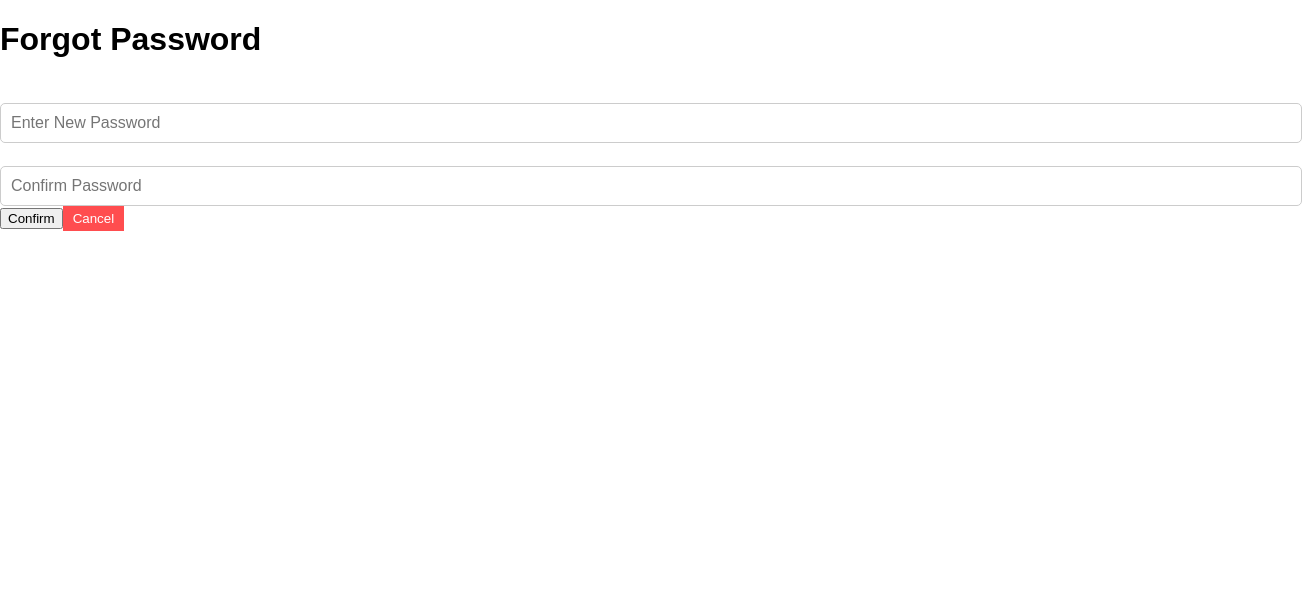
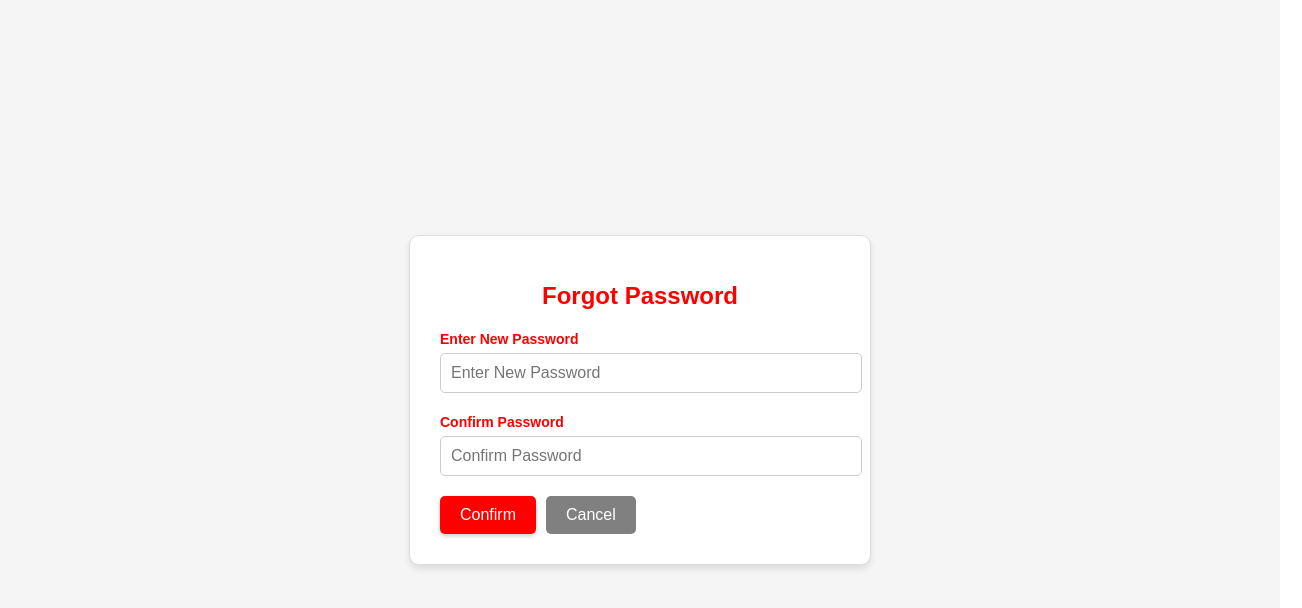
Before and after one commit to SaadThaplawala/Carpool, a React (Vite) app in the folder Frontend/carpool/: page /forgot-password in a window 1280 px wide. Shown: the top 608 px of the page, 1302 px wide, since content can reach past the window. Built offline with nearby package versions, Linux system fonts and the light colour scheme.

Commit message:
ForgotPasswordScreen

```diff
--- a/Frontend/carpool/src/ForgotPasswordScreen.css
+++ b/Frontend/carpool/src/ForgotPasswordScreen.css
@@ -1,28 +1,82 @@
-/* Message Container */
+.forgot-password-container {
+  display: flex;
+  flex-direction: column;
+  align-items: center;
+  justify-content: center;
+  height: 100vh;
+  background-color: #f5f5f5;
+}
+
 .message-container {
-    position: fixed;
-    top: 10%;
-    left: 50%;
-    transform: translateX(-50%);
-    padding: 15px 20px;
-    font-size: 16px;
-    font-weight: bold;
-    border-radius: 8px;
-    text-align: center;
-    z-index: 1000;
-    width: 80%;
-    max-width: 400px;
-    box-shadow: 0 4px 15px rgba(0, 0, 0, 0.2);
-  }
+  padding: 10px 20px;
+  border-radius: 5px;
+  font-size: 16px;
+  margin-bottom: 20px;
+  text-align: center;
+}
 
-  /* Success Message */
-  .success-message {
-    background-color: #28a745; /* Green */
-    color: #ffffff;
-  }
+.success-message {
+  background-color: #d4edda;
+  color: #155724;
+  border: 1px solid #c3e6cb;
+}
 
-  /* Error Message */
-  .error-message {
-    background-color: #dc3545; /* Red */
-    color: #ffffff;
-  }
+.error-message {
+  background-color: #f8d7da;
+  color: #721c24;
+  border: 1px solid #f5c6cb;
+}
+
+.forgot-password-card {
+  background: white;
+  border: 1px solid #ddd;
+  border-radius: 10px;
+  padding: 30px;
+  width: 400px;
+  box-shadow: 0px 4px 6px rgba(0, 0, 0, 0.1);
+}
+
+.forgot-password-header h1 {
+  color: red;
+  font-size: 24px;
+  margin-bottom: 20px;
+  text-align: center;
+}
+
+.forgot-password-body .input-label {
+  color: red;
+  font-size: 14px;
+  font-weight: bold;
+  margin-bottom: 5px;
+}
+
+.input-field {
+  width: 100%;
+  padding: 10px;
+  margin-bottom: 20px;
+  border: 1px solid #ccc;
+  border-radius: 5px;
+}
+
+.action-button {
+  padding: 10px 20px;
+  border: none;
+  color: white;
+  font-size: 16px;
+  border-radius: 5px;
+  margin-right: 10px;
+  cursor: pointer;
+}
+
+.confirm-button {
+  background-color: red;
+  box-shadow: 0 2px 4px rgba(0, 0, 0, 0.2);
+}
+
+.cancel-button {
+  background-color: gray;
+}
+
+.action-button:active {
+  transform: scale(0.98);
+}
--- a/Frontend/carpool/src/ForgotPasswordScreen.jsx
+++ b/Frontend/carpool/src/ForgotPasswordScreen.jsx
@@ -2,29 +2,25 @@ import React, { useState } from "react";
 import "./ForgotPasswordScreen.css";
 
 const ForgotPasswordScreen = ({ navigateTo }) => {
-  // State for displaying messages
   const [message, setMessage] = useState("");
-  const [messageType, setMessageType] = useState(""); // 'success' or 'error'
+  const [messageType, setMessageType] = useState("");
 
   const handleConfirm = () => {
     setMessage("Password changed successfully.");
     setMessageType("success");
     setTimeout(() => {
       navigateTo("LoginScreen");
-    }, 2000); // Navigate after 2 seconds
+    }, 2000);
   };
 
   const handleCancel = () => {
-    setMessage("Password not saved.");
+    setMessage("Try Again!");
     setMessageType("error");
-    setTimeout(() => {
-      navigateTo("LoginScreen");
-    }, 2000); // Navigate after 2 seconds
   };
 
   return (
     <div className="forgot-password-container">
-      {/* Message Display */}
+      {/* Display Success or Error Messages */}
       {message && (
         <div
           className={`message-container ${
@@ -35,14 +31,11 @@ const ForgotPasswordScreen = ({ navigateTo }) => {
         </div>
       )}
 
-      {/* Card container */}
+      {/* Forgot Password Card */}
       <div className="forgot-password-card">
-        {/* Title Section */}
         <div className="forgot-password-header">
           <h1>Forgot Password</h1>
         </div>
-
-        {/* Inputs Section */}
         <div className="forgot-password-body">
           <label className="input-label">Enter New Password</label>
           <input
@@ -50,7 +43,6 @@ const ForgotPasswordScreen = ({ navigateTo }) => {
             className="input-field"
             placeholder="Enter New Password"
           />
-
           <label className="input-label">Confirm Password</label>
           <input
             type="password"
@@ -58,8 +50,6 @@ const ForgotPasswordScreen = ({ navigateTo }) => {
             placeholder="Confirm Password"
           />
         </div>
-
-        {/* Action Buttons */}
         <div className="forgot-password-footer">
           <button
             className="action-button confirm-button"
--- a/Frontend/carpool/src/LoginScreen.jsx
+++ b/Frontend/carpool/src/LoginScreen.jsx
@@ -8,12 +8,12 @@ const LoginScreen = ({ onLogin }) => {
   const navigate = useNavigate();
 
   const handleLogin = () => {
-    onLogin(); // Notify parent component of login
-    navigate("/"); // Redirect to the CarpoolList screen
+    onLogin();
+    navigate("/");
   };
 
   const navigateToForgotPassword = () => {
-    navigate("/forgot-password"); // Navigate to Forgot Password screen
+    navigate("/forgot-password");
   };
 
   return (
@@ -49,7 +49,10 @@ const LoginScreen = ({ onLogin }) => {
               Sign Up
             </a>
             <br />
-            <button onClick={navigateToForgotPassword} className="forgot-password-link">
+            <button
+              onClick={navigateToForgotPassword}
+              className="forgot-password-link"
+            >
               Forgot Password?
             </button>
           </div>
```
